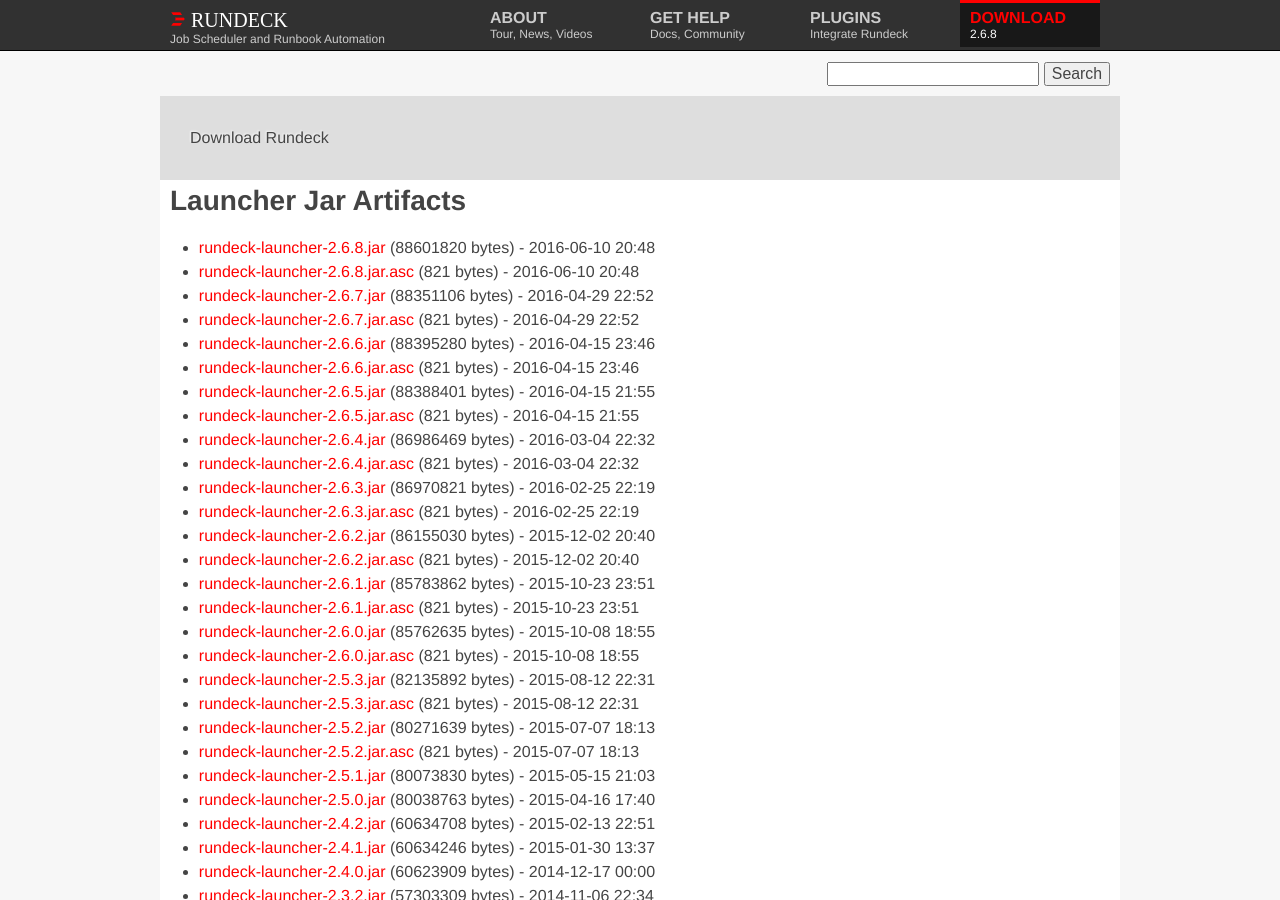
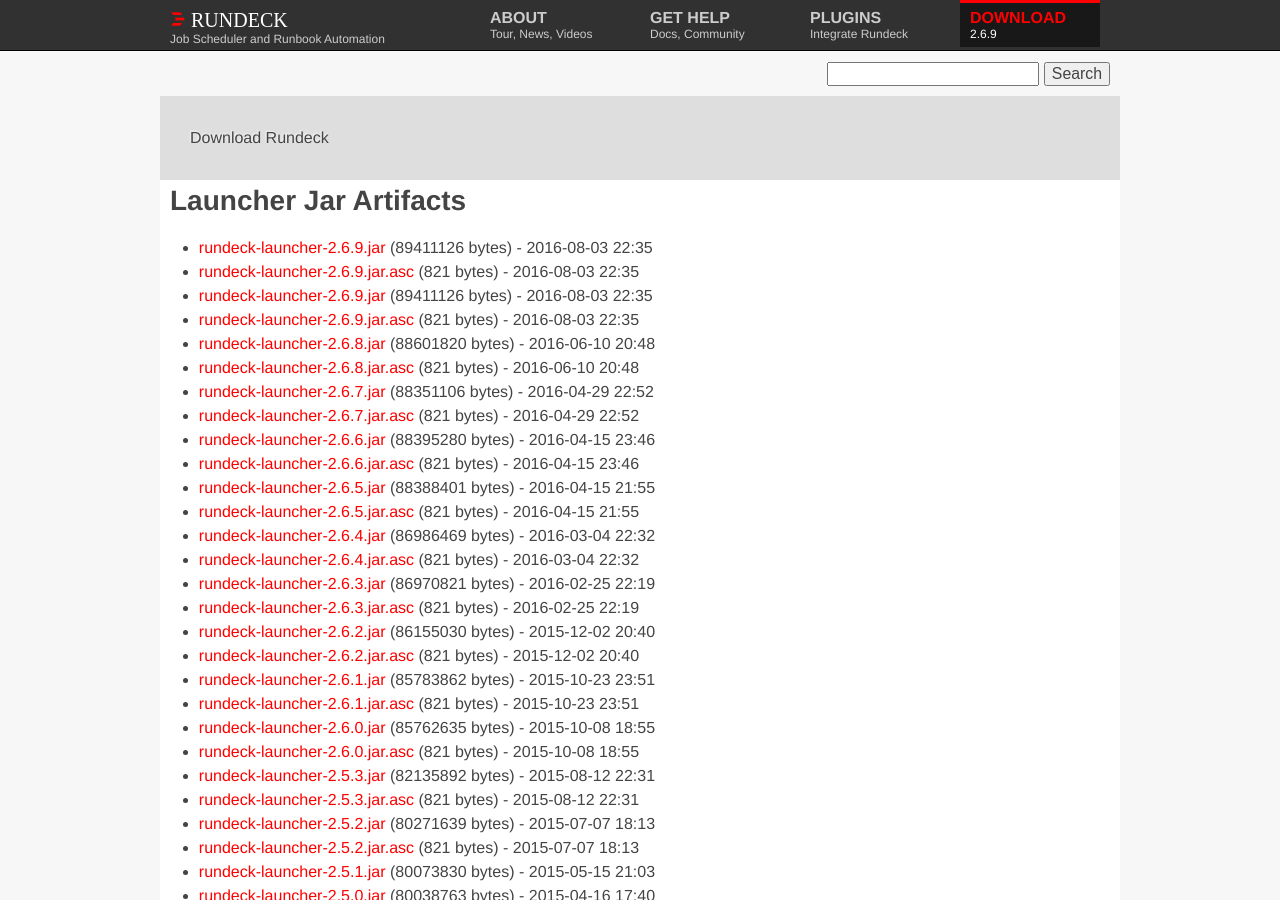
Before and after one commit to rundeck/rundeck-ghpages, a Jekyll site: the page built from download/jar/index.md, in a window 1280 px wide and 900 px high. Built offline with Jekyll 4.4.1, drawn with Linux system fonts in a browser that asks for light colours; nearby versions of some CDN libraries.

Commit message:
Update site to 2.6.9 download links

```diff
--- a/_config.yml
+++ b/_config.yml
@@ -1,18 +1,18 @@
 baseurl: ""
 url: ""
 full_url: "http://www.rundeck.org"
-rd_version: "2.6.8"
-rd_jar_name: "rundeck-launcher-2.6.8.jar"
-rd_jar_sha: "5a5976ac3b76e64ac5296e1e62576f762869b9be"
-rd_jar_url: "http://download.rundeck.org/jar/rundeck-launcher-2.6.8.jar"
-rd_jar_size: "88601820"
-rd_deb_name: "rundeck-2.6.8-1-GA.deb"
-rd_deb_url: "http://download.rundeck.org/deb/rundeck-2.6.8-1-GA.deb"
-rd_deb_sha: "865c669c8694a9b6fa595363c9906cf771818337"
-rd_deb_size: "101245450"
-rd_zipball: "https://github.com/rundeck/rundeck/zipball/v2.6.8"
-rd_tarball: "https://github.com/rundeck/rundeck/tarball/v2.6.8"
-rd_releasenotes: "https://github.com/rundeck/rundeck/blob/v2.6.8/RELEASE.md"
+rd_version: "2.6.9"
+rd_jar_name: "rundeck-launcher-2.6.9.jar"
+rd_jar_sha: "8879caf623465902cb039921ce157d77e8e0592f"
+rd_jar_url: "http://download.rundeck.org/jar/rundeck-launcher-2.6.9.jar"
+rd_jar_size: "89411126"
+rd_deb_name: "rundeck-2.6.9-1-GA.deb"
+rd_deb_url: "http://download.rundeck.org/deb/rundeck-2.6.9-1-GA.deb"
+rd_deb_sha: "47084f2367e6a1d3b873fc883b65d9dd2ece32b8"
+rd_deb_size: "102011522"
+rd_zipball: "https://github.com/rundeck/rundeck/zipball/v2.6.9"
+rd_tarball: "https://github.com/rundeck/rundeck/tarball/v2.6.9"
+rd_releasenotes: "https://github.com/rundeck/rundeck/blob/v2.6.9/RELEASE.md"
 markdown: kramdown
 gems:
   - jekyll-seo-tag
--- a/download/jar/index.md
+++ b/download/jar/index.md
@@ -3,6 +3,10 @@
 layout: download
 download_type: Launcher Jar
 ---
+* [rundeck-launcher-2.6.9.jar](http://download.rundeck.org/jar/rundeck-launcher-2.6.9.jar) (89411126 bytes) - 2016-08-03 22:35
+* [rundeck-launcher-2.6.9.jar.asc](http://download.rundeck.org/jar/rundeck-launcher-2.6.9.jar.asc) (821 bytes) - 2016-08-03 22:35
+* [rundeck-launcher-2.6.9.jar](http://download.rundeck.org/jar/rundeck-launcher-2.6.9.jar) (89411126 bytes) - 2016-08-03 22:35
+* [rundeck-launcher-2.6.9.jar.asc](http://download.rundeck.org/jar/rundeck-launcher-2.6.9.jar.asc) (821 bytes) - 2016-08-03 22:35
 * [rundeck-launcher-2.6.8.jar](http://download.rundeck.org/jar/rundeck-launcher-2.6.8.jar) (88601820 bytes) - 2016-06-10 20:48
 * [rundeck-launcher-2.6.8.jar.asc](http://download.rundeck.org/jar/rundeck-launcher-2.6.8.jar.asc) (821 bytes) - 2016-06-10 20:48
 * [rundeck-launcher-2.6.7.jar](http://download.rundeck.org/jar/rundeck-launcher-2.6.7.jar) (88351106 bytes) - 2016-04-29 22:52
```
Also changed, not shown: download/deb/index.md (+2 -0 lines), download/rpm/index.md (+4 -0 lines), download/war/index.md (+4 -0 lines), news/_posts/2016-08-03-rundeck-2.6.9.md (added, +115 -0 lines).
